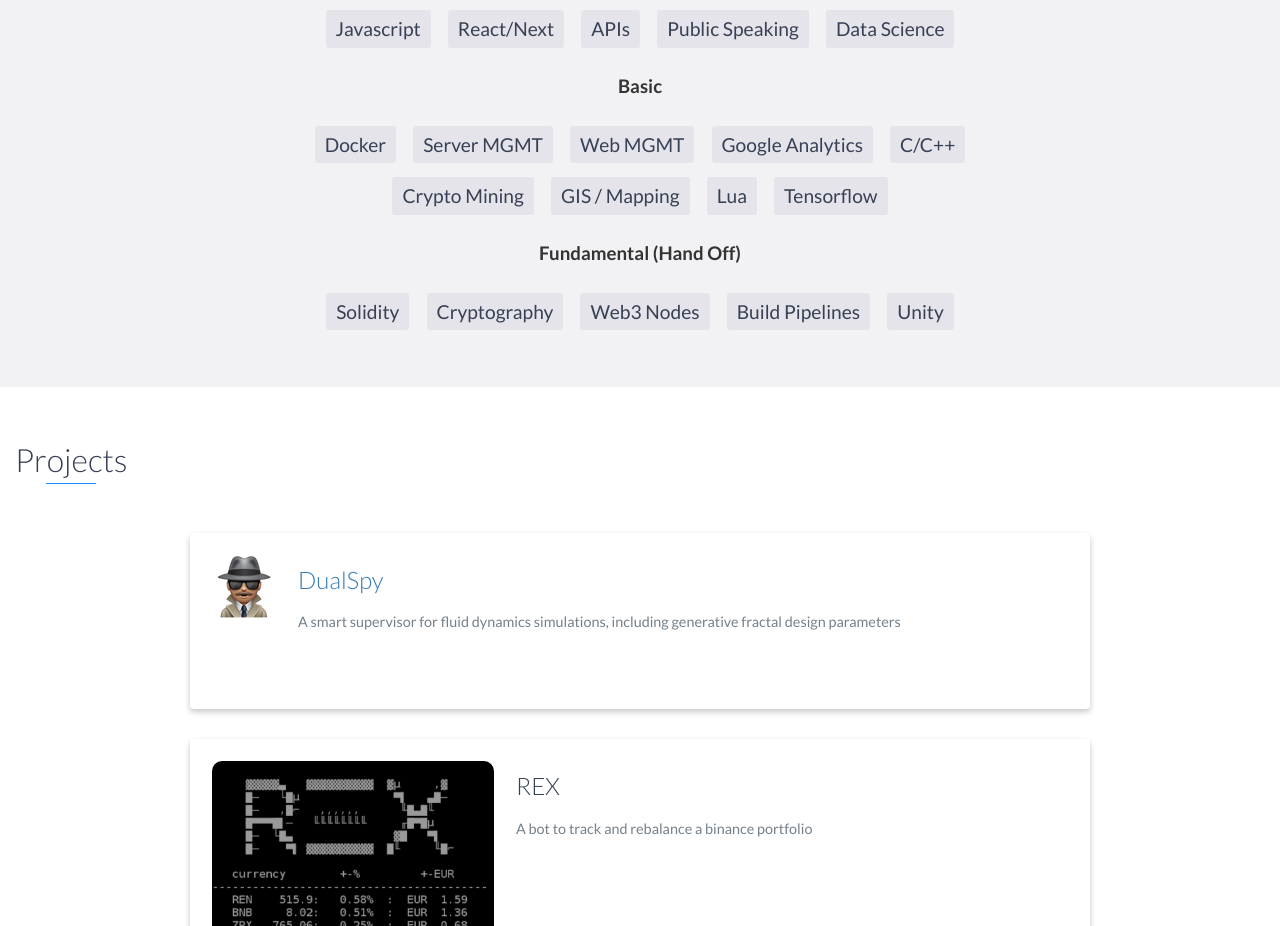
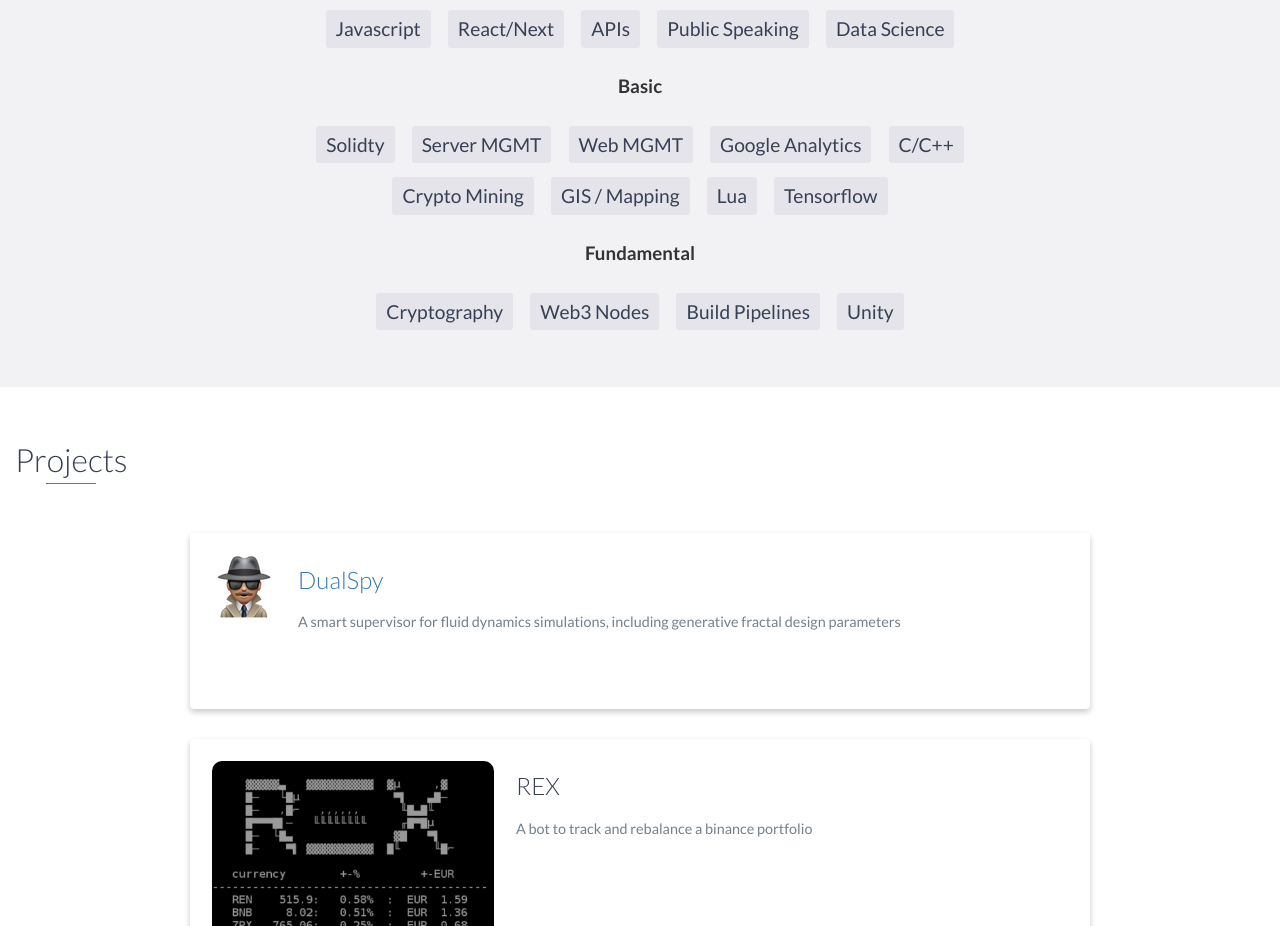
Before and after one commit to jb4earth/portfolio, a website: page index.html in a window 1280 px wide. Shown: the part 1439-2365 px from the top of the page. Drawn offline with nearby package versions, Linux system fonts and the light colour scheme.

Commit message:
Update index.html

```diff
--- a/index.html
+++ b/index.html
@@ -117,7 +117,7 @@
          </ul>
          <h3>Basic</h3>
          <ul>
-            <li>Docker</li>
+            <li>Solidty</li>
             <li>Server MGMT</li>
             <li>Web MGMT</li>
             <li>Google Analytics</li>
@@ -127,9 +127,8 @@
             <li>Lua</li>
             <li>Tensorflow</li>
          </ul>
-         <h3>Fundamental (Hand Off)</h3>
+         <h3>Fundamental</h3>
          <ul>
-            <li>Solidity</li>
             <li>Cryptography</li>
             <li>Web3 Nodes</li>
             <li>Build Pipelines</li>
```
